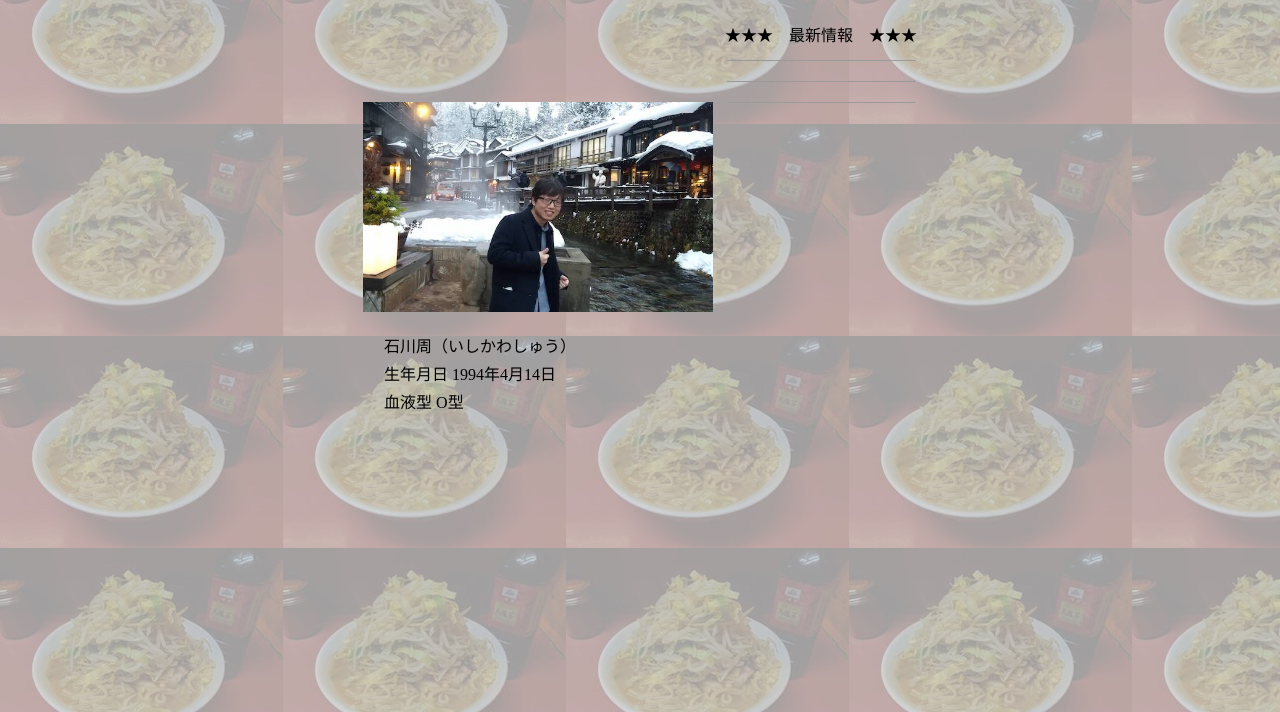
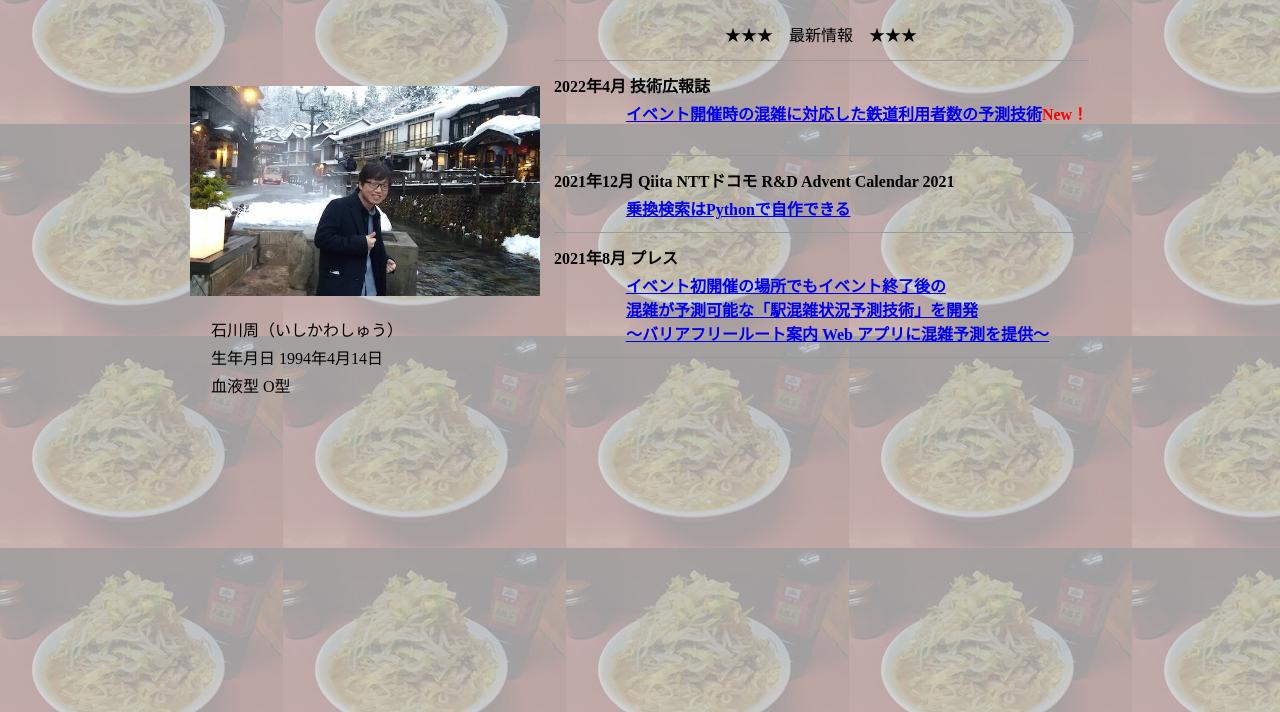
Before and after one commit to ShuIshikawa/ShuIshikawa.github.io, a plain HTML site: page top.html in a window 1280 px wide. Shown: the part 88-800 px from the top of the page. Drawn offline with Linux system fonts and the light colour scheme.

Commit message:
Update top.html

```diff
--- a/top.html
+++ b/top.html
@@ -62,6 +62,19 @@
                 </tr>
               </tbody>
             </table>
+            <table width="100%" border="0" cellpadding="0">
+               <tbody><tr>
+                 <td align="left" valign="top"><strong>2022年4月 技術広報誌</strong></td>
+               </tr>
+           </tbody></table>
+            <table border="0" cellpadding="0">
+                <tbody><tr>
+                <td width="70" align="left" valign="top">&nbsp;</td>
+                <td>
+             <strong><a href="https://www.docomo.ne.jp/binary/pdf/corporate/technology/rd/technical_journal/bn/vol30_1/vol30_1jp_total.pdf#page=43" target="_blank">イベント開催時の混雑に対応した鉄道利用者数の予測技術</a><font color="#ff0000">New！</font><br><br>
+             </strong></td>
+              </tr>
+           </tbody></table>
 <!-- start　-->
             <table width="100%" border="0" cellpadding="0">
               <tbody>
@@ -72,7 +85,42 @@
                 </tr>
               </tbody>
             </table>
+            <table width="100%" border="0" cellpadding="0">
+               <tbody><tr>
+                 <td align="left" valign="top"><strong>2021年12月 Qiita NTTドコモ R&D Advent Calendar 2021</strong></td>
+               </tr>
+           </tbody></table>
+            <table border="0" cellpadding="0">
+                <tbody><tr>
+                <td width="70" align="left" valign="top">&nbsp;</td>
+                <td>
+             <strong><a href="https://qiita.com/dcm_ishikawa/items/1d266ea69abd728c95cd" target="_blank">乗換検索はPythonで自作できる</a><br>
+             </strong></td>
+              </tr>
+           </tbody></table>
 <!-- end　-->
+          <table width="100%" border="0" cellpadding="0">
+            <tbody>
+              <tr>
+                <td align="left" valign="bottom">
+                  <hr width="100%" size="1">
+                </td>
+              </tr>
+            </tbody>
+          </table>
+          <table width="100%" border="0" cellpadding="0">
+            <tbody><tr>
+              <td align="left" valign="top"><strong>2021年8月 プレス</strong></td>
+            </tr>
+          </tbody></table>
+          <table border="0" cellpadding="0">
+              <tbody><tr>
+              <td width="70" align="left" valign="top">&nbsp;</td>
+              <td>
+          <strong><a href="https://www.docomo.ne.jp/binary/pdf/info/news_release/topics_210819_01.pdf" target="_blank">イベント初開催の場所でもイベント終了後の<br>混雑が予測可能な「駅混雑状況予測技術」を開発<br>～バリアフリールート案内 Web アプリに混雑予測を提供～</a><br>
+          </strong></td>
+            </tr>
+          </tbody></table>
             <table width="100%" border="0" cellpadding="0">
               <tbody>
                 <tr>
@@ -89,22 +137,6 @@
             <br>
             <br>
             <br>
-            <br>
-            <br>
-            <br>
-            <br>
-            <br>
-            <br>
-            <br>
-            <br>
-            <br>
-            <br>
-            <br>
-            <br>
-            <br>
-            <br>
-            <br>
-            <br>
           </td>
         </tr>
       </tbody>
```
